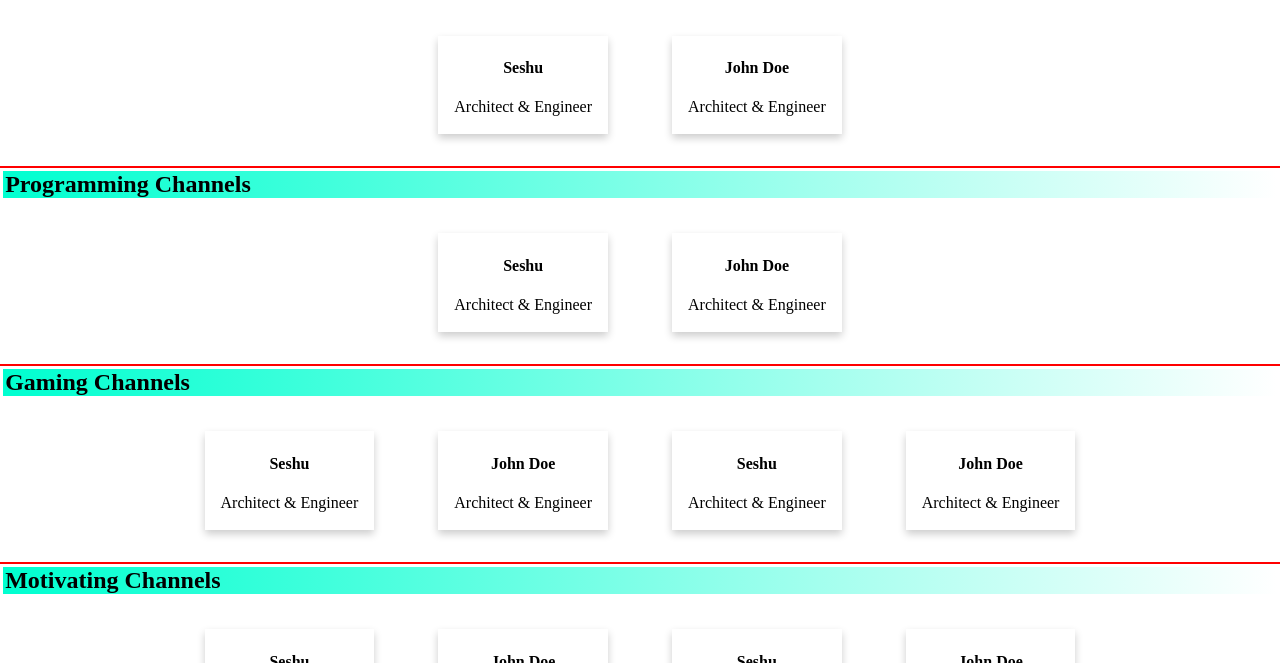
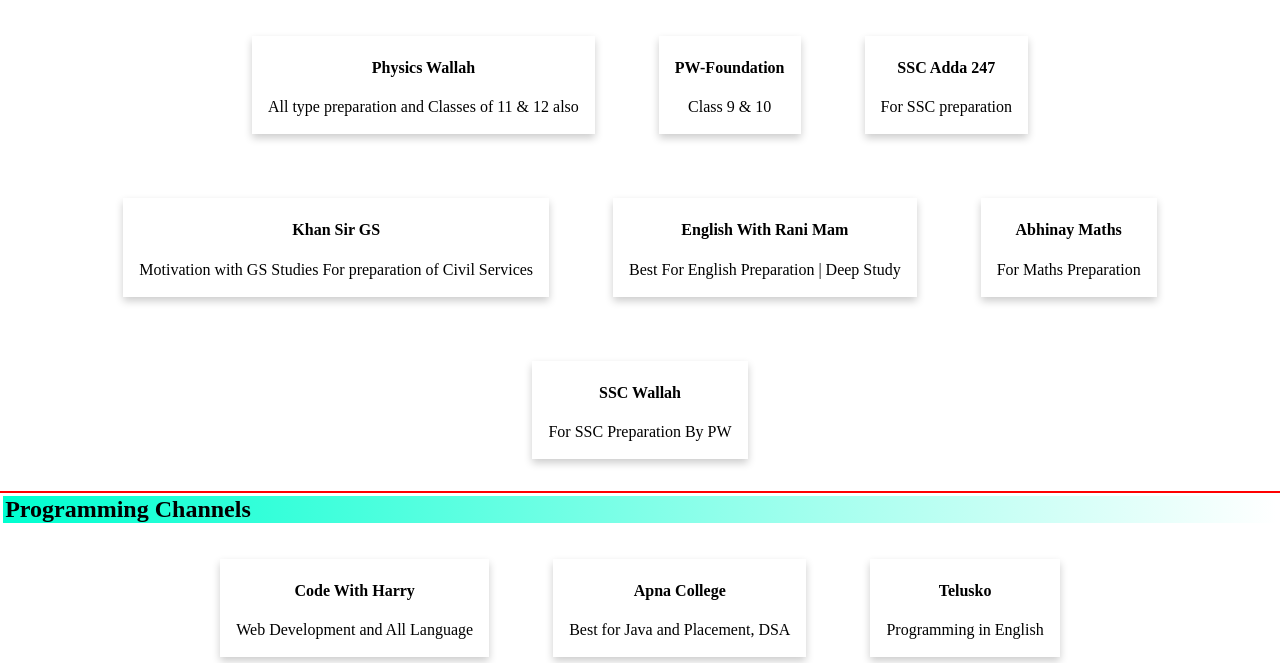
Before and after one commit to ANKITKUMAR1809/Link4U, a plain HTML site: page yt.html in a window 1280 px wide. Shown: the part 137-800 px from the top of the page. Drawn offline with Linux system fonts and the light colour scheme.

Commit message:
inserting the links

```diff
--- a/yt.html
+++ b/yt.html
@@ -57,40 +57,88 @@
     <h2 class="subch2" id="educ">Education Channel</h2>
 
     <!-- list of links under list class -->
-    <!-- list 1 of programming -->
+    <!-- list 1 Education channel -->
     <div class="list">
-        <a href="https://www.youtube.com/@ankitbarnwal1809" class="quicklink" target="_blank">
+        <a href="https://www.youtube.com/@PhysicsWallah" class="quicklink" target="_blank">
             <div class="card">
-                <h4><b>Seshu</b></h4>
-                <p>Architect & Engineer</p>
+                <h4><b>Physics Wallah</b></h4>
+                <p>All type preparation and Classes of 11 & 12 also</p>
             </div>
         </a>
 
-        <a href="https://www.youtube.com/@ankitbarnwal1809" class="quicklink" target="_blank">
+        <a href="https://www.youtube.com/@PW-Foundation" class="quicklink" target="_blank">
             <div class="card">
-                <h4><b>John Doe</b></h4>
-                <p>Architect & Engineer</p>
+                <h4><b>PW-Foundation</b></h4>
+                <p>Class 9 & 10</p>
             </div>
         </a>
 
+        <a href="https://www.youtube.com/@SSCAdda247" class="quicklink" target="_blank">
+            <div class="card">
+                <h4><b>SSC Adda 247</b></h4>
+                <p>For SSC preparation</p>
+            </div>
+        </a>
+        <a href="https://www.youtube.com/@khangsresearchcentre1685" class="quicklink" target="_blank">
+            <div class="card">
+                <h4><b>Khan Sir GS</b></h4>
+                <p>Motivation with GS Studies For preparation of Civil Services</p>
+            </div>
+        </a>
+
+        <a href="https://www.youtube.com/@EnglishWithRaniMam" class="quicklink" target="_blank">
+            <div class="card">
+                <h4><b>English With Rani Mam</b></h4>
+                <p>Best For English Preparation | Deep Study</p>
+            </div>
+        </a>
+
+        <a href="https://www.youtube.com/@ABHINAYMATHS" class="quicklink" target="_blank">
+            <div class="card">
+                <h4><b>Abhinay Maths</b></h4>
+                <p>For Maths Preparation </p>
+            </div>
+        </a>
+
+        <a href="https://www.youtube.com/@SSCWallahPW
+        " class="quicklink" target="_blank">
+            <div class="card">
+                <h4><b>SSC Wallah</b></h4>
+                <p>For SSC Preparation By PW </p>
+            </div>
+        </a>
     </div>
 
     <h2 class="subch2" id="proc">Programming Channels</h2>
 
-    <!-- List 2 of Financial  -->
+    <!-- List 2  programming channel -->
 
     <div class="list">
-        <a href="https://www.youtube.com/@ankitbarnwal1809" class="quicklink" target="_blank">
+        <a href="https://www.youtube.com/@CodeWithHarry" class="quicklink" target="_blank">
             <div class="card">
-                <h4><b>Seshu</b></h4>
-                <p>Architect & Engineer</p>
+                <h4><b>Code With Harry</b></h4>
+                <p>Web Development and All Language</p>
             </div>
         </a>
 
-        <a href="https://www.youtube.com/@ankitbarnwal1809" class="quicklink" target="_blank">
+        <a href="https://www.youtube.com/@ApnaCollegeOfficial
+        " class="quicklink" target="_blank">
             <div class="card">
-                <h4><b>John Doe</b></h4>
-                <p>Architect & Engineer</p>
+                <h4><b>Apna College</b></h4>
+                <p>Best for Java and Placement, DSA</p>
+            </div>
+        </a>
+
+        <a href="https://www.youtube.com/@Telusko" class="quicklink" target="_blank">
+            <div class="card">
+                <h4><b>Telusko</b></h4>
+                <p>Programming in English</p>
+            </div>
+        </a>
+        <a href="https://www.youtube.com/@AnujBhaiya" class="quicklink" target="_blank">
+            <div class="card">
+                <h4><b>Anuj Bhaiya</b></h4>
+                <p>Programming Related Queries, Web Development, DSA</p>
             </div>
         </a>
     </div>
```
Also changed, not shown: index.html (+20 -6 lines).
